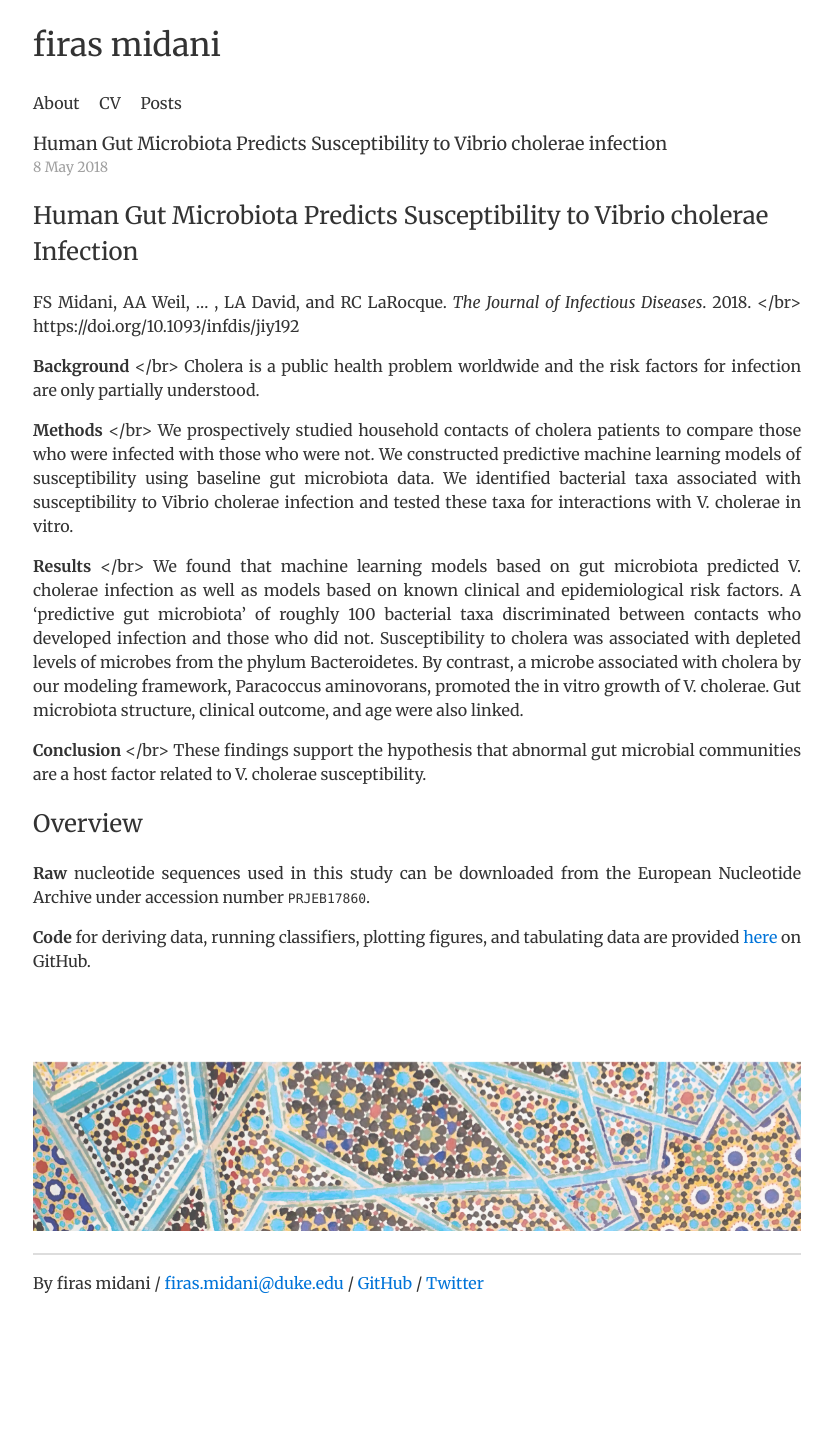
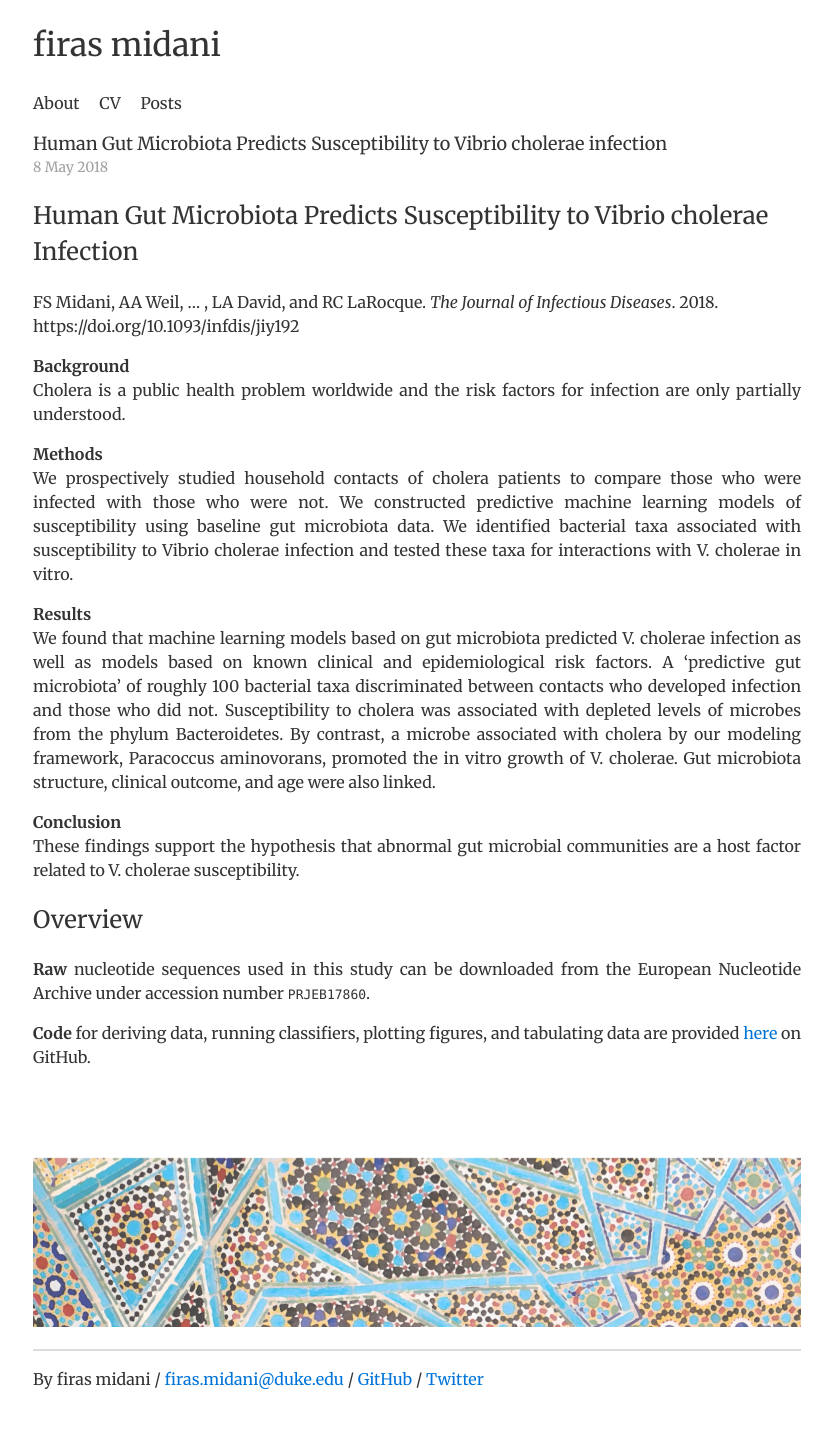
Before and after one commit to firasmidani/firasmidani.github.io, a Jekyll site: the page built from _posts/2018-05-08-midani-2019-jid.md, in a window 1280 px wide. Shown: the whole page, without its empty margins (223-1056 px from the left). Built offline with Jekyll 4.4.1, drawn with Linux system fonts in a browser that asks for light colours; comment, search, counter and statistics services are not loaded; before the commit the page ends 1343 px from its top, so only the background shows below that.

Commit message:
fixed markdown errors

```diff
--- a/_posts/2018-05-08-midani-2019-jid.md
+++ b/_posts/2018-05-08-midani-2019-jid.md
@@ -7,19 +7,19 @@
 ---
 
 # Human Gut Microbiota Predicts Susceptibility to Vibrio cholerae Infection
-FS Midani, AA Weil, ... , LA David, and RC LaRocque. *The Journal of Infectious Diseases*. 2018. </br>
+FS Midani, AA Weil, ... , LA David, and RC LaRocque. *The Journal of Infectious Diseases*. 2018. <br>
 https://doi.org/10.1093/infdis/jiy192
 
-**Background**  </br>
+**Background**  <br>
 Cholera is a public health problem worldwide and the risk factors for infection are only partially understood.
 
-**Methods**  </br>
+**Methods**  <br>
 We prospectively studied household contacts of cholera patients to compare those who were infected with those who were not. We constructed predictive machine learning models of susceptibility using baseline gut microbiota data. We identified bacterial taxa associated with susceptibility to Vibrio cholerae infection and tested these taxa for interactions with V. cholerae in vitro.
 
-**Results**  </br>
+**Results**  <br>
 We found that machine learning models based on gut microbiota predicted V. cholerae infection as well as models based on known clinical and epidemiological risk factors. A ‘predictive gut microbiota’ of roughly 100 bacterial taxa discriminated between contacts who developed infection and those who did not. Susceptibility to cholera was associated with depleted levels of microbes from the phylum Bacteroidetes. By contrast, a microbe associated with cholera by our modeling framework, Paracoccus aminovorans, promoted the in vitro growth of V. cholerae. Gut microbiota structure, clinical outcome, and age were also linked.
 
-**Conclusion**  </br>
+**Conclusion**  <br>
 These findings support the hypothesis that abnormal gut microbial communities are a host factor related to V. cholerae susceptibility.
 
 # Overview
```
